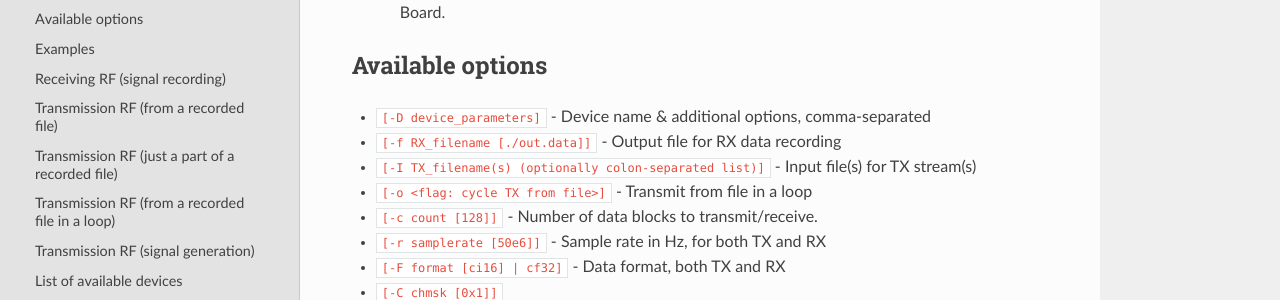
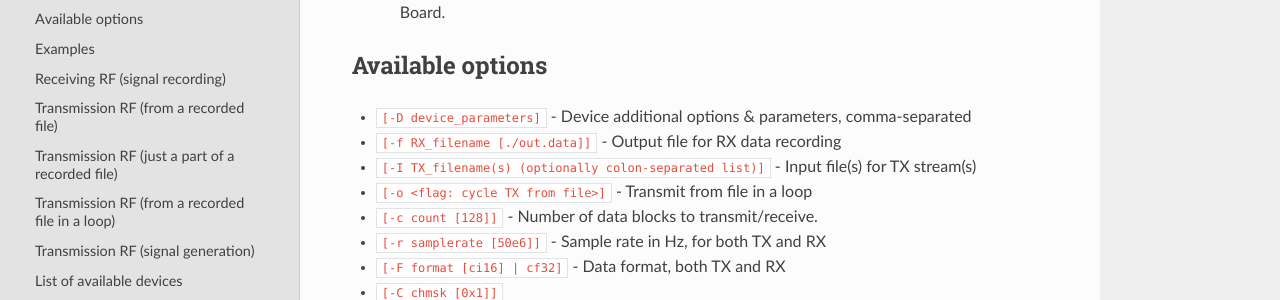
Before and after one commit to wavelet-lab/docs, a Sphinx documentation site: the page built from source/software/usdr_dm_create.rst, in a window 1280 px wide and 900 px high, scrolled down 2314 px. Shown: the part 151-451 px from the top of the window. Built offline with Sphinx 7.4.7 and the Read the Docs theme 3.1.0, drawn with Linux system fonts in a browser that asks for light colours.

Commit message:
Update usdr_dm_create.rst (-D description)

```diff
--- a/source/software/usdr_dm_create.rst
+++ b/source/software/usdr_dm_create.rst
@@ -54,7 +54,7 @@ Most options have reasonable default values, but some require a brief explanatio
 Available options
 -----------------
 
-* ``[-D device_parameters]`` - Device name & additional options, comma-separated
+* ``[-D device_parameters]`` - Device additional options & parameters, comma-separated
 * ``[-f RX_filename [./out.data]]`` - Output file for RX data recording
 * ``[-I TX_filename(s) (optionally colon-separated list)]`` - Input file(s) for TX stream(s)
 * ``[-o <flag: cycle TX from file>]`` - Transmit from file in a loop
```
